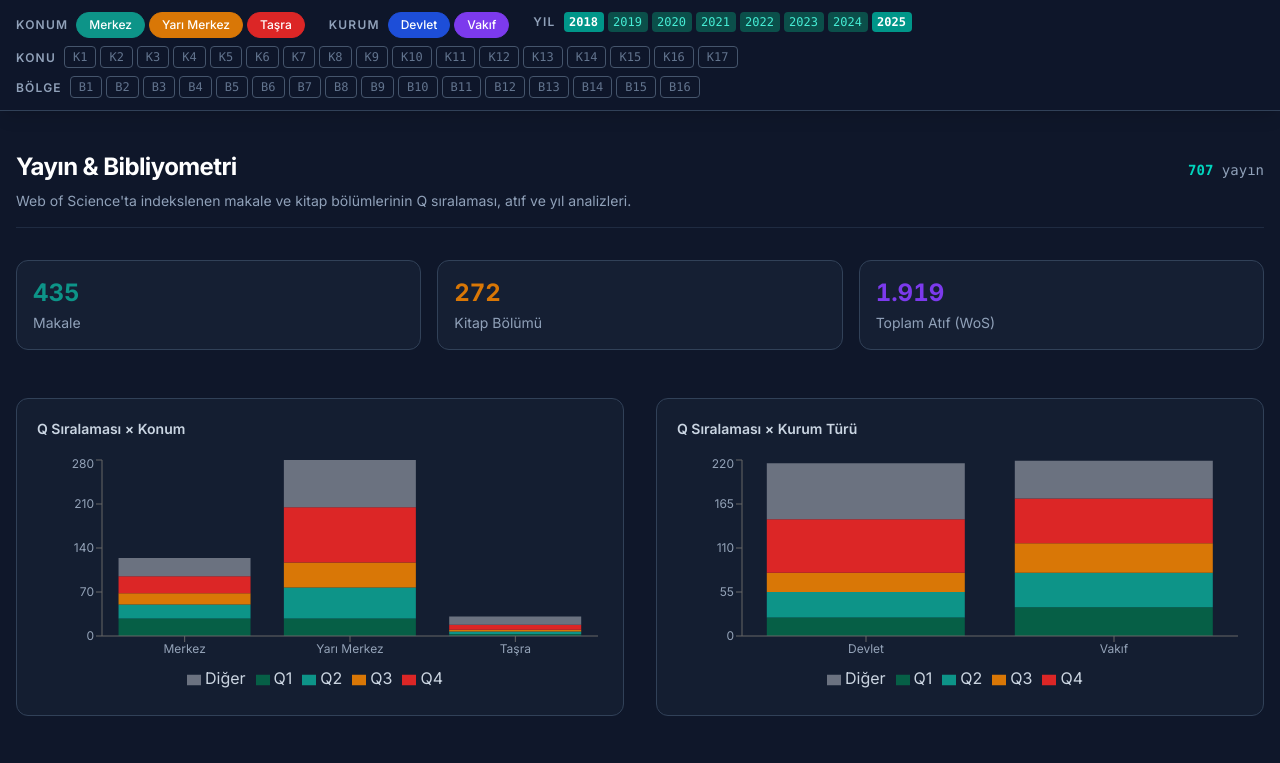
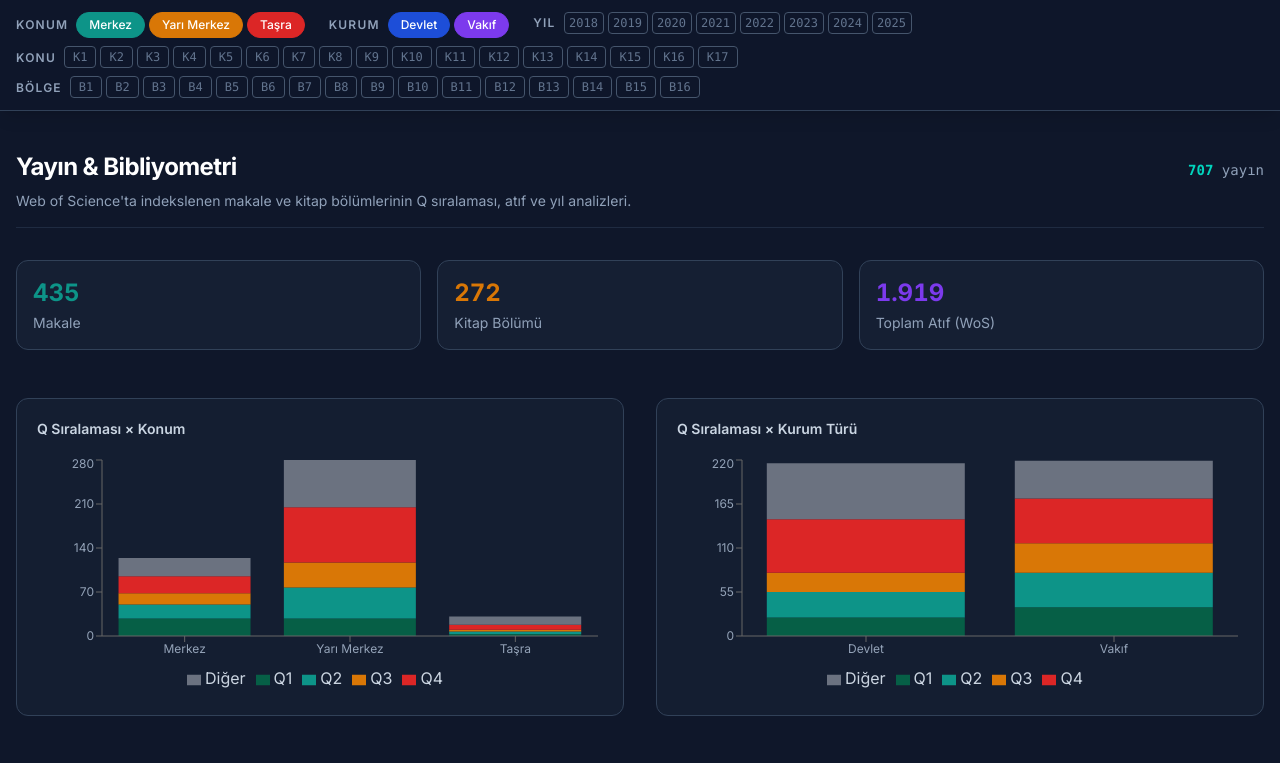
Before and after one commit to burakemretetik/ui-website, a Next.js app: page /yayin in a window 1280 px wide. Shown: the top 763 px of the page. Built offline with nearby package versions, Linux system fonts and the light colour scheme.

Commit message:
Replace year range picker with individual year toggles
Co-Authored-By: Claude Sonnet 4.6 <noreply@anthropic.com>

```diff
--- a/components/FilterBar.tsx
+++ b/components/FilterBar.tsx
@@ -32,7 +32,7 @@ export default function FilterBar() {
     kurum_turu, toggleKurumTuru,
     topic_codes, setTopicCodes,
     region_codes, setRegionCodes,
-    year_range, setYearRange,
+    years, toggleYear,
     resetAll,
   } = useFilterStore();
 
@@ -44,7 +44,7 @@ export default function FilterBar() {
   const hasActiveFilters =
     (cfg.topic_codes && topic_codes.length > 0) ||
     (cfg.region_codes && region_codes.length > 0) ||
-    (cfg.year && (year_range[0] > YEAR_MIN || year_range[1] < YEAR_MAX));
+    (cfg.year && years.size > 0);
 
   const toggleCode = (code: string, current: string[], setter: (c: string[]) => void) => {
     setter(current.includes(code) ? current.filter((c) => c !== code) : [...current, code]);
@@ -115,11 +115,28 @@ export default function FilterBar() {
             </div>
           )}
 
-          {/* ── Yıl aralığı ── */}
+          {/* ── Yıl ── */}
           {cfg.year && (
             <div className="flex items-center gap-2 shrink-0">
-              <span className="text-xs font-semibold text-slate-400 uppercase tracking-widest whitespace-nowrap">Yıl</span>
-              <YearRangePicker value={year_range} onChange={setYearRange} />
+              <span className="text-xs font-semibold text-slate-400 uppercase tracking-widest whitespace-nowrap">YIL</span>
+              <div className="flex gap-1">
+                {Array.from({ length: YEAR_MAX - YEAR_MIN + 1 }, (_, i) => YEAR_MIN + i).map((y) => {
+                  const active = years.has(y);
+                  return (
+                    <button
+                      key={y}
+                      onClick={() => toggleYear(y)}
+                      className={`w-10 py-0.5 text-xs rounded font-mono transition-all border
+                        ${active
+                          ? 'bg-teal-600 border-teal-600 text-white font-bold'
+                          : 'bg-transparent border-slate-600 text-slate-500 hover:border-teal-500 hover:text-teal-400'
+                        }`}
+                    >
+                      {y}
+                    </button>
+                  );
+                })}
+              </div>
             </div>
           )}
 
@@ -190,55 +207,3 @@ export default function FilterBar() {
     </div>
   );
 }
-
-// ── Yıl aralığı seçici — buton tabanlı, slider değil ────────────────
-function YearRangePicker({
-  value,
-  onChange,
-}: {
-  value: [number, number];
-  onChange: (r: [number, number]) => void;
-}) {
-  const years = Array.from({ length: YEAR_MAX - YEAR_MIN + 1 }, (_, i) => YEAR_MIN + i);
-  const [from, to] = value;
-
-  return (
-    <div className="flex items-center gap-1">
-      {years.map((y) => {
-        const inRange = y >= from && y <= to;
-        const isEdge  = y === from || y === to;
-        return (
-          <button
-            key={y}
-            onClick={() => {
-              if (y < from) onChange([y, to]);
-              else if (y > to) onChange([from, y]);
-              else if (y === from && from < to) onChange([y + 1, to]);
-              else if (y === to && from < to) onChange([from, y - 1]);
-              else if (from === to) {
-                // tek yıl seçiliyse genişlet
-                if (y > YEAR_MIN) onChange([y - 1, y]);
-                else onChange([y, y + 1]);
-              }
-            }}
-            className={`w-10 py-0.5 text-xs rounded transition-all font-mono
-              ${isEdge  ? 'bg-teal-600 text-white font-bold' :
-                inRange ? 'bg-teal-900 text-teal-300' :
-                          'text-slate-500 hover:text-slate-300'}`}
-          >
-            {y}
-          </button>
-        );
-      })}
-      {(from > YEAR_MIN || to < YEAR_MAX) && (
-        <button
-          onClick={() => onChange([YEAR_MIN, YEAR_MAX])}
-          className="ml-1 text-xs text-slate-500 hover:text-slate-300 px-1"
-          title="Tüm yıllar"
-        >
-          ×
-        </button>
-      )}
-    </div>
-  );
-}
--- a/hooks/useFilterStore.ts
+++ b/hooks/useFilterStore.ts
@@ -2,13 +2,15 @@
 import { create } from 'zustand';
 import type { FilterState, Konum, KurumTuru } from '@/lib/types';
 import { YEAR_MIN, YEAR_MAX } from '@/lib/constants';
+
+const ALL_YEARS = Array.from({ length: YEAR_MAX - YEAR_MIN + 1 }, (_, i) => YEAR_MIN + i);
 
 interface FilterActions {
   toggleKonum: (k: Konum) => void;
   toggleKurumTuru: (k: KurumTuru) => void;
   setTopicCodes: (codes: string[]) => void;
   setRegionCodes: (codes: string[]) => void;
-  setYearRange: (range: [number, number]) => void;
+  toggleYear: (y: number) => void;
   resetAll: () => void;
 }
 
@@ -17,7 +19,7 @@ const DEFAULT_STATE: FilterState = {
   kurum_turu:   new Set<KurumTuru>(['devlet', 'vakif']),
   topic_codes:  [],
   region_codes: [],
-  year_range:   [YEAR_MIN, YEAR_MAX],
+  years:        new Set<number>(),
 };
 
 export const useFilterStore = create<FilterState & FilterActions>((set) => ({
@@ -50,7 +52,18 @@ export const useFilterStore = create<FilterState & FilterActions>((set) => ({
 
   setTopicCodes:  (codes) => set({ topic_codes: codes }),
   setRegionCodes: (codes) => set({ region_codes: codes }),
-  setYearRange:   (range) => set({ year_range: range }),
+  toggleYear: (y) =>
+    set((s) => {
+      const next = new Set(s.years);
+      if (next.has(y)) {
+        next.delete(y);
+      } else {
+        next.add(y);
+        // Tüm yıllar seçiliyse sıfırla (= filtre yok)
+        if (next.size === ALL_YEARS.length) return { years: new Set<number>() };
+      }
+      return { years: next };
+    }),
 
   resetAll: () =>
     set({
@@ -58,6 +71,6 @@ export const useFilterStore = create<FilterState & FilterActions>((set) => ({
       kurum_turu:   new Set<KurumTuru>(['devlet', 'vakif']),
       topic_codes:  [],
       region_codes: [],
-      year_range:   [YEAR_MIN, YEAR_MAX],
+      years:        new Set<number>(),
     }),
 }));
--- a/hooks/useFilteredData.ts
+++ b/hooks/useFilteredData.ts
@@ -22,7 +22,7 @@ export function useFilteredData<T extends BaseRecord>(data: T[]): T[] {
   const section  = pathToSection(pathname);
   const cfg      = SECTION_FILTERS[section] ?? SECTION_FILTERS['home'];
 
-  const { konum, kurum_turu, topic_codes, region_codes, year_range } = useFilterStore();
+  const { konum, kurum_turu, topic_codes, region_codes, years } = useFilterStore();
 
   return useMemo(() => {
     return data.filter((rec) => {
@@ -41,9 +41,9 @@ export function useFilteredData<T extends BaseRecord>(data: T[]): T[] {
       // 2. Kurum türü — her section için geçerli
       if (cfg.kurum_turu && !kurum_turu.has(rec.kurum_turu)) return false;
 
-      // 3. Yıl — sadece year:true olan sectionlar için
-      if (cfg.year && rec.year != null) {
-        if (rec.year < year_range[0] || rec.year > year_range[1]) return false;
+      // 3. Yıl — sadece year:true olan sectionlar için, boş set = filtre yok
+      if (cfg.year && years.size > 0 && rec.year != null) {
+        if (!years.has(rec.year)) return false;
       }
 
       // 4. Konu kodu — sadece topic_codes:true olan sectionlar ve filtre seçilmişse
@@ -60,5 +60,5 @@ export function useFilteredData<T extends BaseRecord>(data: T[]): T[] {
 
       return true;
     });
-  }, [data, cfg, konum, kurum_turu, topic_codes, region_codes, year_range]);
+  }, [data, cfg, konum, kurum_turu, topic_codes, region_codes, years]);
 }
--- a/lib/types.ts
+++ b/lib/types.ts
@@ -89,5 +89,5 @@ export interface FilterState {
   kurum_turu: Set<KurumTuru>;
   topic_codes: string[];
   region_codes: string[];
-  year_range: [number, number];
+  years: Set<number>;
 }
```
